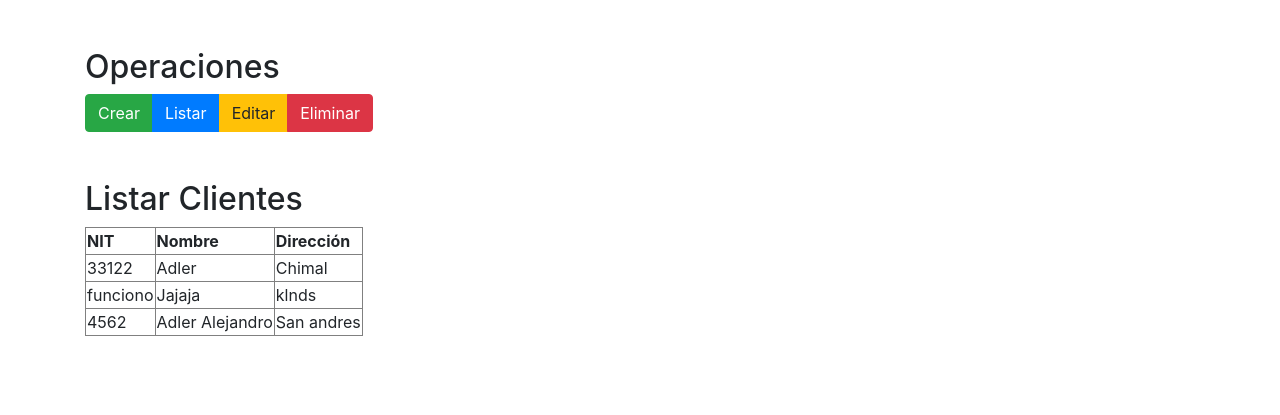
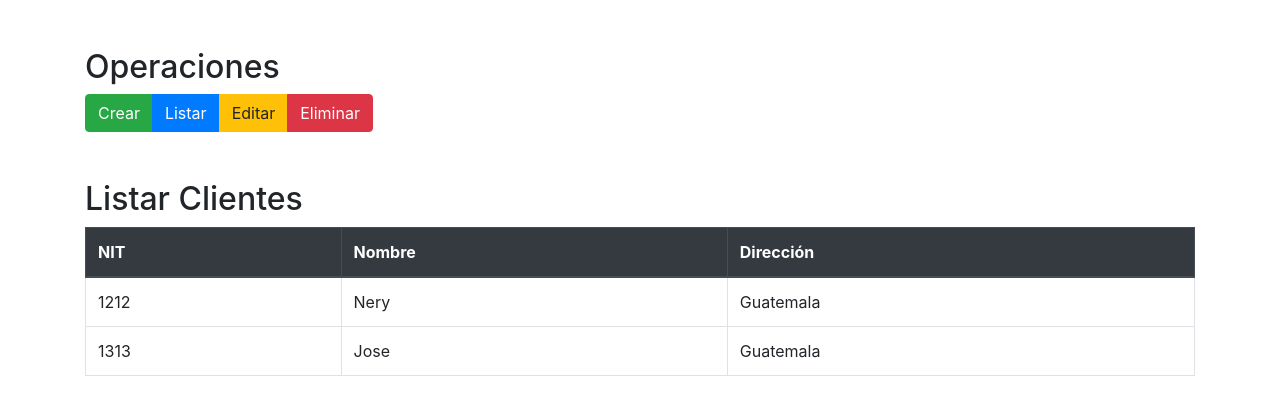
Before and after one commit to miguel-tubac/IPC2_Proyecto2Diciembre_1, a Django app: page /clientes/listar/ in a window 1280 px wide. Shown: the part 56-471 px from the top of the page. Run offline with Django 5.2, Linux system fonts and the light colour scheme; some libraries are stand-ins or nearby versions.

Commit message:
correciones

```diff
--- a/djangoProject/app/PuntoDeVenta/datos/clientes.xml
+++ b/djangoProject/app/PuntoDeVenta/datos/clientes.xml
@@ -1,15 +1,11 @@
 <?xml version="1.0" ?>
 <Clientes>
-    <cliente nit="33122">
-        <nombre>Adler</nombre>
-        <direccion>Chimal</direccion>
+    <cliente nit="1212">
+        <nombre>Nery</nombre>
+        <direccion>Guatemala</direccion>
     </cliente>
-    <cliente nit="funciono">
-        <nombre>Jajaja</nombre>
-        <direccion>klnds</direccion>
-    </cliente>
-    <cliente nit="4562">
-        <nombre>Adler Alejandro</nombre>
-        <direccion>San andres</direccion>
+    <cliente nit="1313">
+        <nombre>Jose</nombre>
+        <direccion>Guatemala</direccion>
     </cliente>
 </Clientes>
--- a/djangoProject/app/PuntoDeVenta/views.py
+++ b/djangoProject/app/PuntoDeVenta/views.py
@@ -27,18 +27,14 @@ def clientes(request):
 
 @csrf_exempt
 def clientes_crear(request):
-    # cargamos el html en un template:
-    objetoTemplate = loader.get_template("menu_clientes_crear.html")
-    html = objetoTemplate.render()
+    template_name = "menu_clientes_crear.html"
+    context = {}
+
     if request.method == 'POST':
         nombre = request.POST.get('nombre')
         nit_cliente = request.POST.get('nit')
         direccion = request.POST.get('direccion')
 
-        # Imprimir los datos en la consola
-        print("Nombre:", nombre)
-        print("NIT:", nit_cliente)
-        print("Dirección:", direccion)
         archivo_xml_path = os.path.join(
             settings.BASE_DIR, 'app', 'PuntoDeVenta', 'datos', 'clientes.xml')
         try:
@@ -47,18 +43,30 @@ def clientes_crear(request):
         except FileNotFoundError:
             root = ET.Element('Clientes')
             tree = ET.ElementTree(root)
-        nuevo_elemento = ET.Element('cliente')
-        nuevo_elemento.attrib['nit'] = nit_cliente
-        ET.SubElement(nuevo_elemento, 'nombre').text = nombre
-        ET.SubElement(nuevo_elemento, 'direccion').text = direccion
-        root.append(nuevo_elemento)
-        tree = ET.ElementTree(root)
-        tree_str = ET.tostring(root, encoding='utf-8').decode('utf-8')
-        formatted_xml = minidom_parse_string(tree_str)
 
-        with open(archivo_xml_path, 'wb') as file:
-            file.write(formatted_xml.encode('utf-8'))
-    return HttpResponse(html)
+        # Verificar si el NIT ya existe
+        elemento_existente = root.find(f'.//cliente[@nit="{nit_cliente}"]')
+        if elemento_existente is not None:
+            context['success'] = False
+            context['message'] = 'Error: El cliente con este NIT ya existe.'
+        else:
+            nuevo_elemento = ET.Element('cliente')
+            nuevo_elemento.attrib['nit'] = nit_cliente
+            ET.SubElement(nuevo_elemento, 'nombre').text = nombre
+            ET.SubElement(nuevo_elemento, 'direccion').text = direccion
+            root.append(nuevo_elemento)
+
+            tree = ET.ElementTree(root)
+            tree_str = ET.tostring(root, encoding='utf-8').decode('utf-8')
+            formatted_xml = minidom_parse_string(tree_str)
+
+            with open(archivo_xml_path, 'wb') as file:
+                file.write(formatted_xml.encode('utf-8'))
+
+            context['success'] = True
+            context['message'] = 'Cliente creado exitosamente'
+
+    return render(request, template_name, context)
 
 
 @csrf_exempt
--- a/djangoProject/templates/menu_clientes_listar.html
+++ b/djangoProject/templates/menu_clientes_listar.html
@@ -8,7 +8,7 @@
             name="viewport"
             content="width=device-width, initial-scale=1, shrink-to-fit=no"
         />
-        <title>Ver CLientes</title>
+        <title>Ver Clientes</title>
         <!-- Agrega los enlaces a Bootstrap CSS y cualquier otro estilo personalizado aquí -->
         <link
             rel="stylesheet"
@@ -22,12 +22,12 @@
 
             <!-- Formulario para eliminar cliente por NIT -->
             {% if lst_clientes %}
-                <table border="1">
-                    <thead>
+            <table class="table table-bordered table-hover">
+                <thead class="thead-dark">
                     <tr>
-                            <th>NIT</th>
-                            <th>Nombre</th>
-                            <th>Dirección</th>
+                        <th scope="col">NIT</th>
+                        <th scope="col">Nombre</th>
+                        <th scope="col">Dirección</th>
                     </tr>
                 </thead>
                 <tbody>
@@ -41,7 +41,7 @@
                 </tbody>
             </table>
             {% else %}
-                <p>No hay clientes disponibles.</p>
+            <p class="alert alert-info">No hay clientes disponibles.</p>
             {% endif %}
         </div>
 
```
Also changed, not shown: djangoProject/templates/menu_clientes_crear.html (+19 -0 lines). Lines whose indentation alone changed are shown as unchanged.
